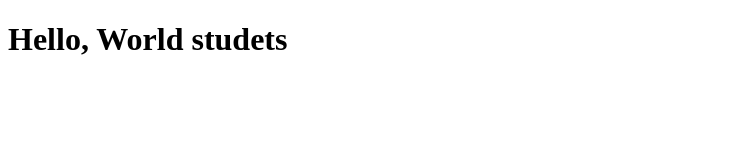
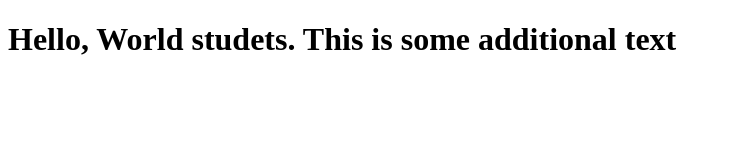
Before and after one commit to mustang47/coursera-test, a plain HTML site: page index.html in a window 1280 px wide. Shown: the whole page, without its empty margins (0-731 px from the left). Drawn offline with Linux system fonts and the light colour scheme.

Commit message:
Next version of web file

```diff
--- a/index.html
+++ b/index.html
@@ -8,7 +8,7 @@
 </head>
 <body>
     <h1>
-        Hello, World studets
+        Hello, World studets. This is some additional text
     </h1>
 </body>
 </html>
```
